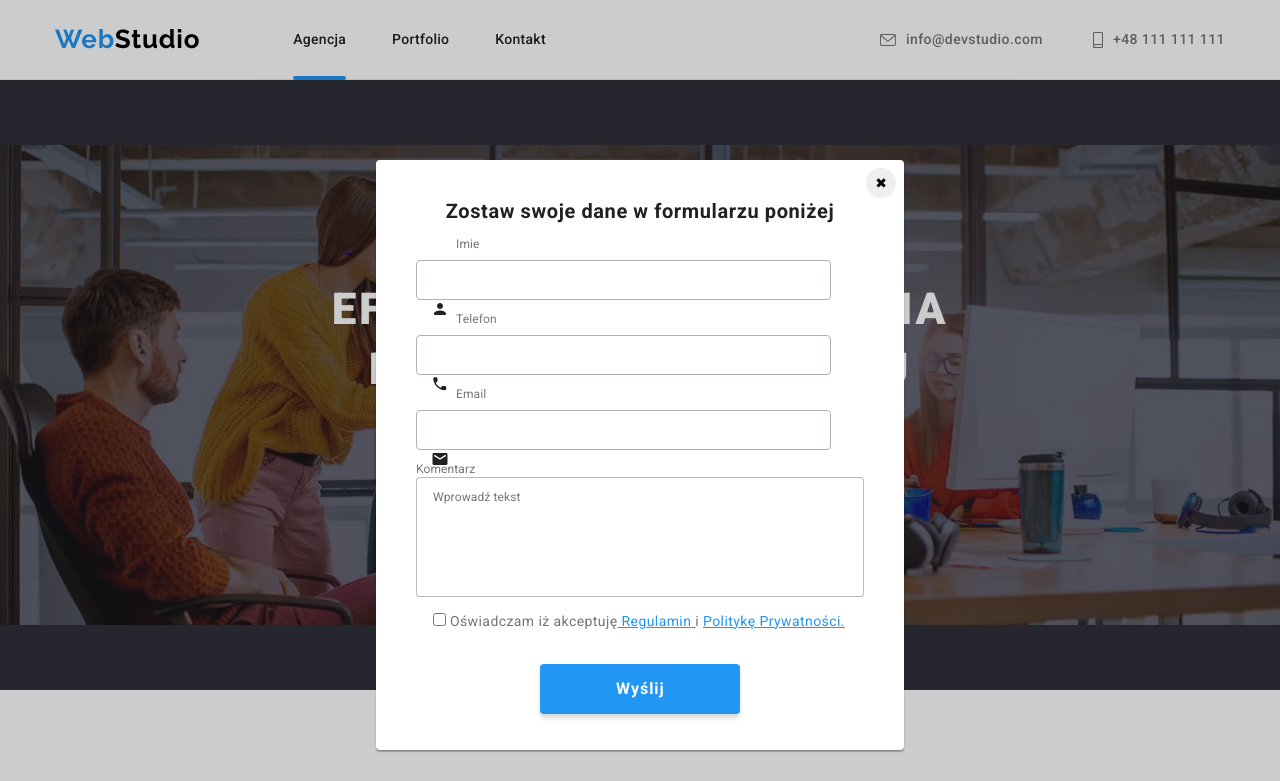
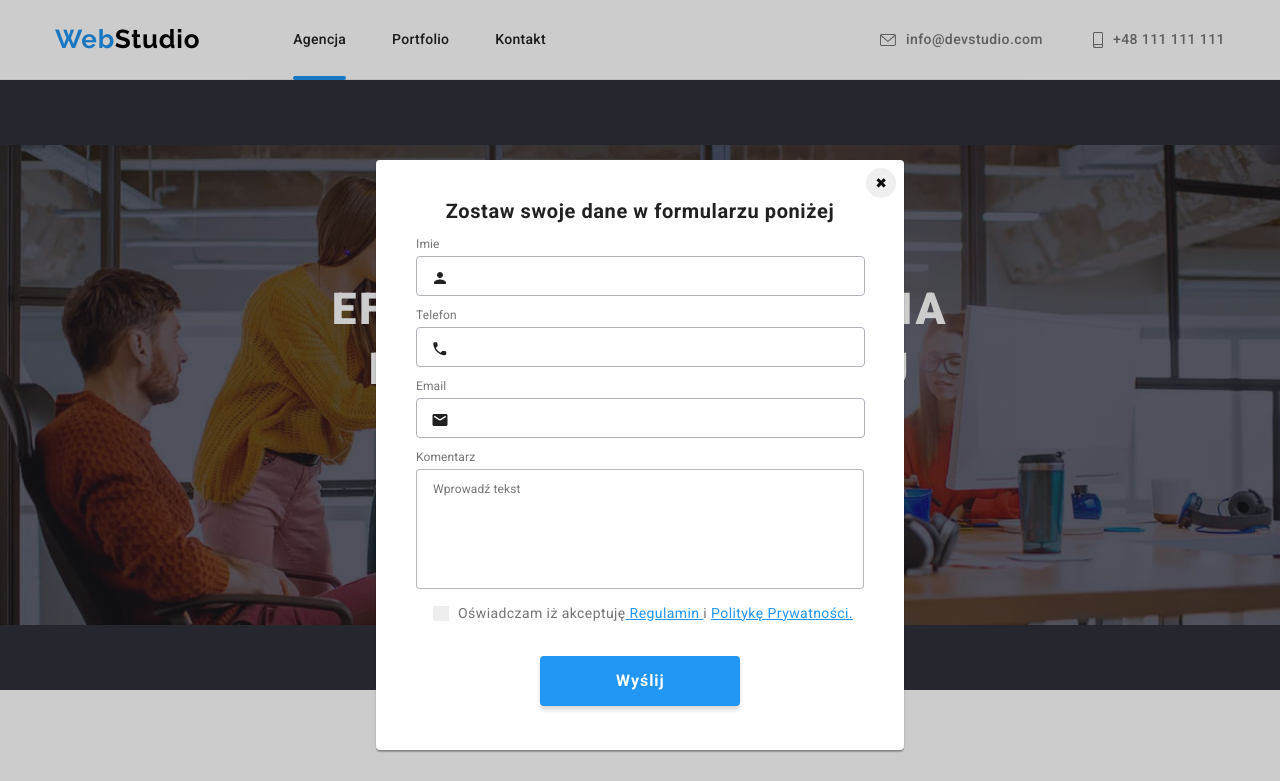
Before and after one commit to TomaszDre/goit-markup-hw-06, a plain HTML site: page index.html in a window 1280 px wide. Both pictures are taken after a click on the button "Zamów usługę". Shown: the top 781 px of the page. Drawn offline with nearby package versions, Linux system fonts and the light colour scheme; files whose address does not match are found by name.

Commit message:
too many fixes modal

```diff
--- a/css/style.css
+++ b/css/style.css
@@ -1120,10 +1120,6 @@ icon-group5
     padding: 10px 0px 4px 40px;
 }
 
-.pad-mod {
-    padding-left: 40px;
-}
-
 .input-modal {
     width: 85%;
     height: 40px;
@@ -1131,10 +1127,12 @@ icon-group5
     border-radius: 4px;
     border-color: var(--background-icon-color);
     outline-color: var(--brand-color-primary);
-    margin-top: 4px;
     padding-left: 42px;
     padding-top: 12px;
     padding-bottom: 12px;
+    transition-property: transform;
+    transition-duration: 250ms;
+    transition-timing-function: cubic-bezier(0.4, 0, 0.2, 1);
     /* color: var(--brand-color-secondary);
     font-size: 16px;
     display: flex;
@@ -1146,24 +1144,27 @@ icon-group5
     height: 40px;
     margin-left: 40px;
     position: relative; */
-    transition-property: transform;
-    transition-duration: 250ms;
-    transition-timing-function: cubic-bezier(0.4, 0, 0.2, 1);
 }
 
 .label-modal {
+    position: relative;
     display: block;
     flex-direction: column;
     padding-top: 4px;
     padding-bottom: 10px;
+    padding-left: 40px;
+    margin-right: 4px;
     border: 1px rgba(33, 33, 33, 0.2);
     transition-property: transform;
     transition-duration: 250ms;
     transition-timing-function: cubic-bezier(0.4, 0, 0.2, 1);
-    /* padding-left: 40px; */
+    resize: none;
+    width: 568px;
 }
 
 .textarea {
+    /* outline: none;
+    border: none; */
     resize: none;
     width: 448px;
     height: 120px;
@@ -1174,6 +1175,7 @@ icon-group5
     letter-spacing: 0.01em;
     color: rgba(117, 117, 117, 0.5);
     padding-left: 16px;
+    margin-top: 4px;
     padding-top: 12px;
     border: 1px solid;
     border-radius: 4px;
@@ -1209,13 +1211,107 @@ icon-group5
     fill: var(--brand-color-primary);
 }
 
-.textarea:hover,
-.textarea:focus {
-    color: var(--brand-color-primary);
+/* .label-modal:focus-within,
+.label-modal:focus-within + svg {
+    fill: var(--brand-color-primary);
+} */
+
+.textarea:focus-within {
+    border-color: var(--brand-color-primary);
 }
 
 .checkbox-modal {
     padding-top: 10px;
+}
+
+.checkbox-color {
+    background-color: var(--brand-color-primary);
+}
+
+.icon-modal {
+    display: block;
+    position: absolute;
+    left: 55px;
+    top: 17px;
+    fill: var(--brand-color-secondary);
+    transition-property: transform;
+    transition-duration: 250ms;
+    transition-timing-function: cubic-bezier(0.4, 0, 0.2, 1);
+}
+
+/* Checkbox */
+
+/* The container */
+.container-check {
+    display: block;
+    position: relative;
+    padding-left: 25px;
+    margin-bottom: 12px;
+    cursor: pointer;
+    font-size: 14px;
+    -webkit-user-select: none;
+    -moz-user-select: none;
+    -ms-user-select: none;
+    user-select: none;
+}
+
+/* Hide the browser's default checkbox */
+.container-check input {
+    position: absolute;
+    opacity: 0;
+    cursor: pointer;
+    height: 0;
+    width: 0;
+}
+
+/* Create a custom checkbox */
+.checkmark {
+    position: absolute;
+    top: 4px;
+    left: 0;
+    height: 15px;
+    width: 16px;
+    background-color: #eee;
+}
+
+/* On mouse-over, add a grey background color */
+.container-check:hover input ~ .checkmark {
+    background-color: #ccc;
+}
+
+/* When the checkbox is checked, add a blue background */
+.container-check input:checked ~ .checkmark {
+    background-color: #2196f3;
+}
+
+/* Create the checkmark/indicator (hidden when not checked) */
+.checkmark:after {
+    content: "";
+    position: absolute;
+    display: none;
+}
+
+/* Show the checkmark when checked */
+.container-check input:checked ~ .checkmark:after {
+    display: block;
+}
+
+/* Style the checkmark/indicator */
+.container-check .checkmark:after {
+    left: 6px;
+    top: 0px;
+    width: 5px;
+    height: 12px;
+    border: solid white;
+    border-width: 0 2px 2px 0;
+    -webkit-transform: rotate(45deg);
+    -ms-transform: rotate(45deg);
+    transform: rotate(45deg);
+}
+
+.link-modal {
+    color: var(--brand-color-primary);
+    text-decoration: underline;
 }
 
 .span-modal-text {
@@ -1226,22 +1322,3 @@ icon-group5
     color: var(--paragraf-text-color);
     margin-left: 57px;
 }
-
-.link-modal {
-    color: var(--brand-color-primary);
-    text-decoration: underline;
-}
-
-.checkbox-color {
-    background-color: var(--brand-color-primary);
-}
-
-.icon-modal {
-    display: block;
-    position: absolute;
-    left: 55px;
-    fill: var(--brand-color-secondary);
-    transition-property: transform;
-    transition-duration: 250ms;
-    transition-timing-function: cubic-bezier(0.4, 0, 0.2, 1);
-}
--- a/index.html
+++ b/index.html
@@ -475,7 +475,7 @@
                         <ul class="email-button">
                         <li>
                         <label class="label-padding label-email">
-                        <input class="color-text-email input-email" type="text" name="username" placeholder="E-mail" />
+                        <input class="color-text-email input-email" type="email" name="email" placeholder="E-mail" />
                         </label>
                         </li>
 
@@ -510,32 +510,31 @@
 
 <form>
     <h3 class="title-modal">Zostaw swoje dane w formularzu poniżej</h3>
-<div>
-    <ul >
-        <li  class="pad-mod">
+
+
+
             <span class="span-modal">Imie</span>
     <label class="label-modal">
-        <input class="input-modal" type="text" name="text" required pattern="^[a-zA-Z]+\s[a-zA-Z]+$"
+        <input class="input-modal" type="text" name="name" id="name" required pattern="^[a-zA-Z]+\s[a-zA-Z]+$"
         title="Username must be two words separated by space." />
         <svg width="18" height="18" class="icon-modal">
             <use href="/goit-markup-hw-06/images/icons.svg#icon-person-6"></use>
         </svg>
       </label>
 
-        </li>
 
-        <li  class="pad-mod">
+
+
             <span class="span-modal">Telefon</span>
     <label class="label-modal">
-        <input class="input-modal" type="text" name="text">
+        <input class="input-modal" type="tel" name="phone">
         <svg width="18" height="18" class="icon-modal">
             <use href="/goit-markup-hw-06/images/icons.svg#icon-phone-6"></use>
         </svg>
+      </label>
 
-      </label>
-        </li>
 
-        <li  class="pad-mod">
+
             <span class="span-modal">Email</span>
       <label class="label-modal">
         <input class="input-modal" type="email" name="email">
@@ -543,29 +542,36 @@
             <use href="/goit-markup-hw-06/images/icons.svg#icon-email-6"></use>
         </svg>
       </label>
-        </li>
 
-      <li >
+
+
     <span class="span-modal">Komentarz</span>
     <label>
       <textarea class="textarea" name="text" rows="5" placeholder="Wprowadź tekst"></textarea>
     </label>
-    </li>
-</ul>
-</div>
+
+
+
 <div class="checkbox-modal">
 <form>
-    <label class="span-modal-text">
-      <input class="checkbox-color" type="checkbox" name="hobby" value="music"/>
+    <label class="container-check span-modal-text">
+        <input type="checkbox">
+        <span class="checkmark"></span>
+        <span>Oświadczam iż akceptuję</span><span class="link-modal">
+              <a href="#" class="link-modal">Regulamin</a> </span> <span>i</span>
+              <a href="#" class="link-modal">Politykę Prywatności.</a>
+      </label>
+    <!-- <label class="span-modal-text">
+      <input class="checkbox-color" type="checkbox" name="checkbox" value="1"/>
       <span>Oświadczam iż akceptuję</span><span class="link-modal">
         <a href="#" class="link-modal">Regulamin</a> </span> <span>i</span>
         <a href="#" class="link-modal">Politykę Prywatności.</a>
-    </label>
+    </label> -->
   </form>
 </div>
 
 <div>
-    <button class="button-modal" type="button">Wyślij</button>
+    <button class="button-modal" type="submit">Wyślij</button>
 </div>
   </form>
 
```
Also changed, not shown: portfolio.html (+1 -1 lines), images/check.svg (added), images/icons.svg.
